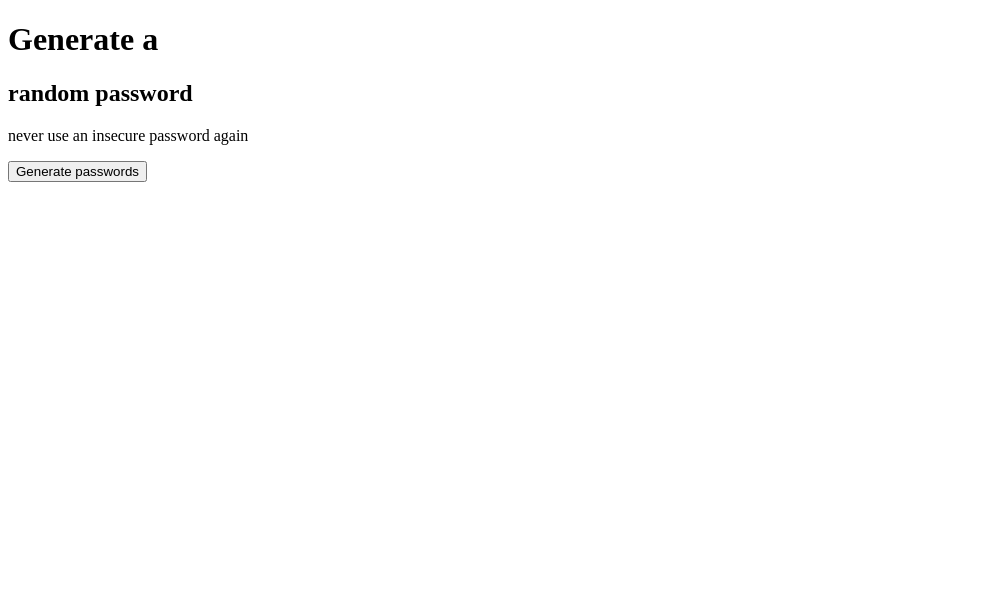
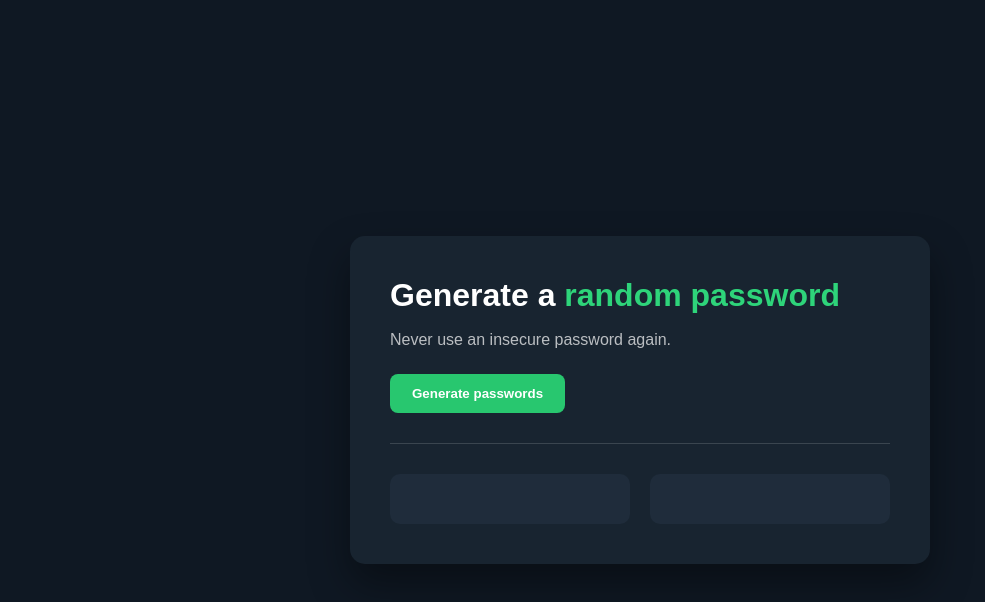
Before and after one commit to will355/Scrimba-Password-Generator, a plain HTML site: page index.html in a window 1280 px wide. Shown: the whole page, without its empty margins (0-985 px from the left). Drawn offline with Linux system fonts and the light colour scheme.

Commit message:
updated code in hmtl, css, and js files

```diff
--- a/index.css
+++ b/index.css
@@ -1,3 +1,79 @@
 body {
+    background: #0f1823;
     margin: 0;
+    height: 100vh;
+    display: flex;
+    justify-content: center;   /* center horizontally */
+    align-items: center;       /* center vertically */
+    font-family: Arial, sans-serif;
 }
+
+/* The main card */
+.card {
+    background: #182430;
+    width: 500px;
+    padding: 40px;
+    border-radius: 15px;
+    box-shadow: 0px 20px 40px rgba(0,0,0,0.4);
+    color: white;
+}
+
+/* Title styling */
+.card h1 {
+    font-size: 32px;
+    margin: 0;
+    line-height: 1.2;
+}
+
+.card h1 span {
+    color: #2ed47a;       /* green text */
+    font-weight: 700;
+}
+
+/* Subtitle */
+.card p {
+    opacity: 0.7;
+    margin-bottom: 25px;
+}
+
+/* Button */
+ .btn {
+    background: #28c76f;
+    border: none;
+    padding: 12px 22px;
+    border-radius: 8px;
+    color: white;
+    font-weight: bold;
+    cursor: pointer;
+    margin-bottom: 30px;
+}
+
+/* Divider line */
+.divider {
+    width: 100%;
+    height: 1px;
+    background: rgba(255,255,255,0.15);
+    margin-bottom: 30px;
+}
+
+/* Password boxes */
+.password-boxes {
+    display: flex;
+    gap: 20px;
+    text-align: center;
+    font-family: Arial, Helvetica, sans-serif;
+}
+
+.boxOne {
+    flex: 1;
+    height: 50px;
+    background: #1f2c3b;
+    border-radius: 10px;
+}
+
+.boxTwo {
+    flex: 1;
+    height: 50px;
+    background: #1f2c3b;
+    border-radius: 10px;
+}
--- a/index.html
+++ b/index.html
@@ -3,24 +3,24 @@
 <head>
     <meta charset="UTF-8">
     <meta name="viewport" content="width=device-width, initial-scale=1.0">
+    <link rel="stylesheet" href="index.css">
     <title>Password Generator</title>
 </head>
 <body>
-    <div>
-        <h1>Generate a</h1>
-        <h2>random password</h2>
-        <p>never use an insecure password again</p>
+    <div class="card">
+    <h1>Generate a <span>random password</span></h1>
+    <p>Never use an insecure password again.</p>
+
+    <button id="btn" class="btn" onclick="displayPasswords()">Generate passwords</button>
+
+    <div class="divider"></div>
+
+    <div class="password-boxes">
+        <div class="boxOne"></div>
+        <div class="boxTwo"></div>
     </div>
+</div>
 
-    <div>
-        <button id="generateBtn">Generate passwords</button>
-    </div>
-
-    <div class="two-divs">
-        <div></div>
-        <div></div>
-    </div>
-
-
+<script src="index.js"></script>
 </body>
 </html>
--- a/index.js
+++ b/index.js
@@ -0,0 +1,27 @@
+const characters = ["A", "B", "C", "D", "E", "F", "G", "H", "I", "J", "K", "L", "M", "N", "O", "P", "Q", "R", "S", "T", "U", "V", "W", "X", "Y", "Z", "a", "b", "c", "d", "e", "f", "g", "h", "i", "j", "k", "l", "m", "n", "o", "p", "q", "r", "s", "t", "u", "v", "w", "x", "y", "z", "0", "1", "2", "3", "4", "5", "6", "7", "8", "9", "~", "`", "!", "@", "#", "$", "%", "^", "&", "*", "(", ")", "_", "-", "+", "=", "{", "[", "}", "]", ",", "|", ":", ";", "<", ">", ".", "?",
+    "/"];
+
+
+let btn = document.getElementById('btn')
+let passwordLength = 12;
+let boxOne = document.querySelector(".boxOne")
+let boxTwo = document.querySelector(".boxTwo")
+
+function getRandChars() {
+    let randChar = Math.floor(Math.random() * characters.length)
+    return characters[randChar];
+}
+
+
+function generateRand() {
+    let password = "";
+    for (let i = 0; i < passwordLength; i++) {
+        password += getRandChars();
+    }
+    return password;
+}
+
+function displayPasswords() {
+    boxOne.textContent = generateRand();
+    boxTwo.textContent = generateRand();
+}
```
